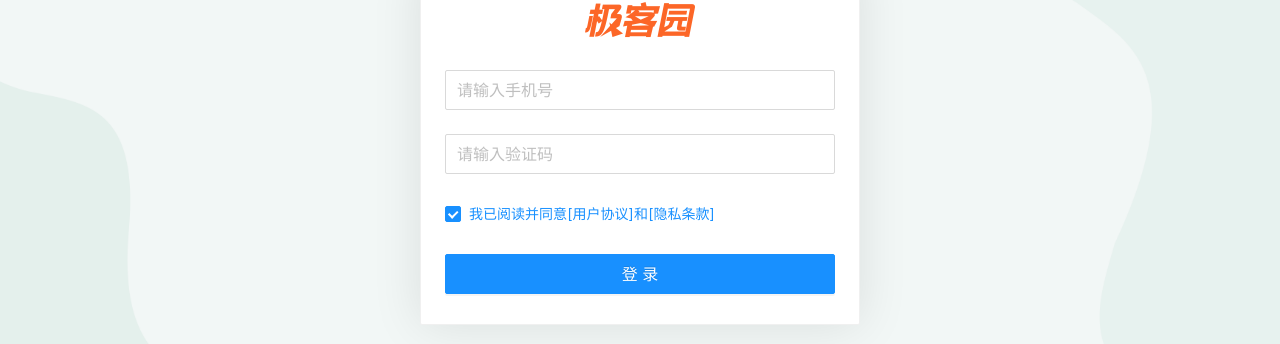
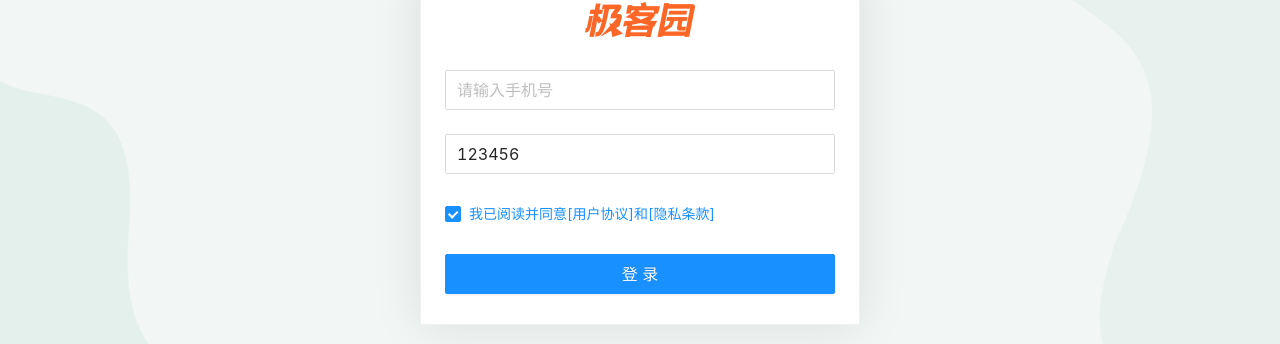
Before and after one commit to muNiao620/-, a React (Create React App) app: page /Login in a window 1280 px wide. Shown: the part 255-599 px from the top of the page. Built offline with nearby package versions, Linux system fonts and the light colour scheme.

Commit message:
表单校验实现

```diff
--- a/src/pages/Login/index.js
+++ b/src/pages/Login/index.js
@@ -6,12 +6,26 @@ function Login(){
     <div className='login'>
       <Card className='login-container'>
         <img className='login-logo' src={logo} alt=''/>
-        <Form initialValues={{ remember: true }}>
-          <Form.Item>
+        {/* 子项用到的触发事件，需要在Form中声明 */}
+        <Form initialValues={{ remember: true,password: 123456 }} validateTrigger={['onBlur','onChange']}>
+          <Form.Item
+            // label="phone"
+            name="phone"
+            rules={[
+              { required: true, message: '请输入手机号' },
+              {pattern:/^1[3-9]\d{9}$/,message:'请输入正确手机号',validateTrigger:'onBlur'}
+            ]}
+          >
             <Input size='large' placeholder='请输入手机号' />
           </Form.Item>
-          <Form.Item>
-            <Input size='large' placeholder='请输入验证码' />
+          <Form.Item
+            name="password"
+            rules={[
+              { required: true, message: '请输入密码' },
+              {len:6 , message:'请输入6位密码',validateTrigger:'onBlur'}
+            ]}
+          >
+            <Input size='large' placeholder='请输入密码' />
           </Form.Item>
           <Form.Item name="remember" valuePropName="checked">
             <Checkbox className='login-checkbox-label'>
```
